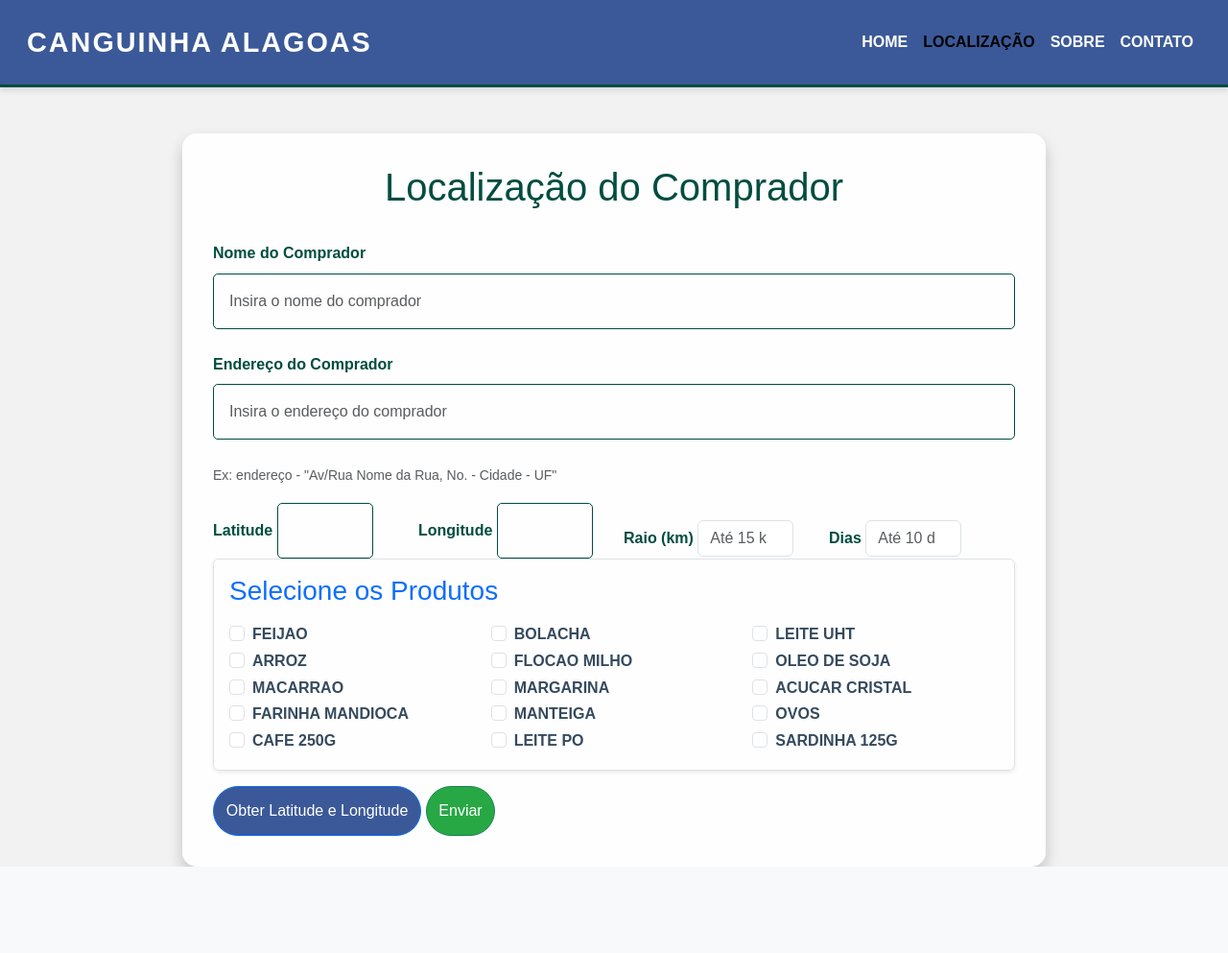
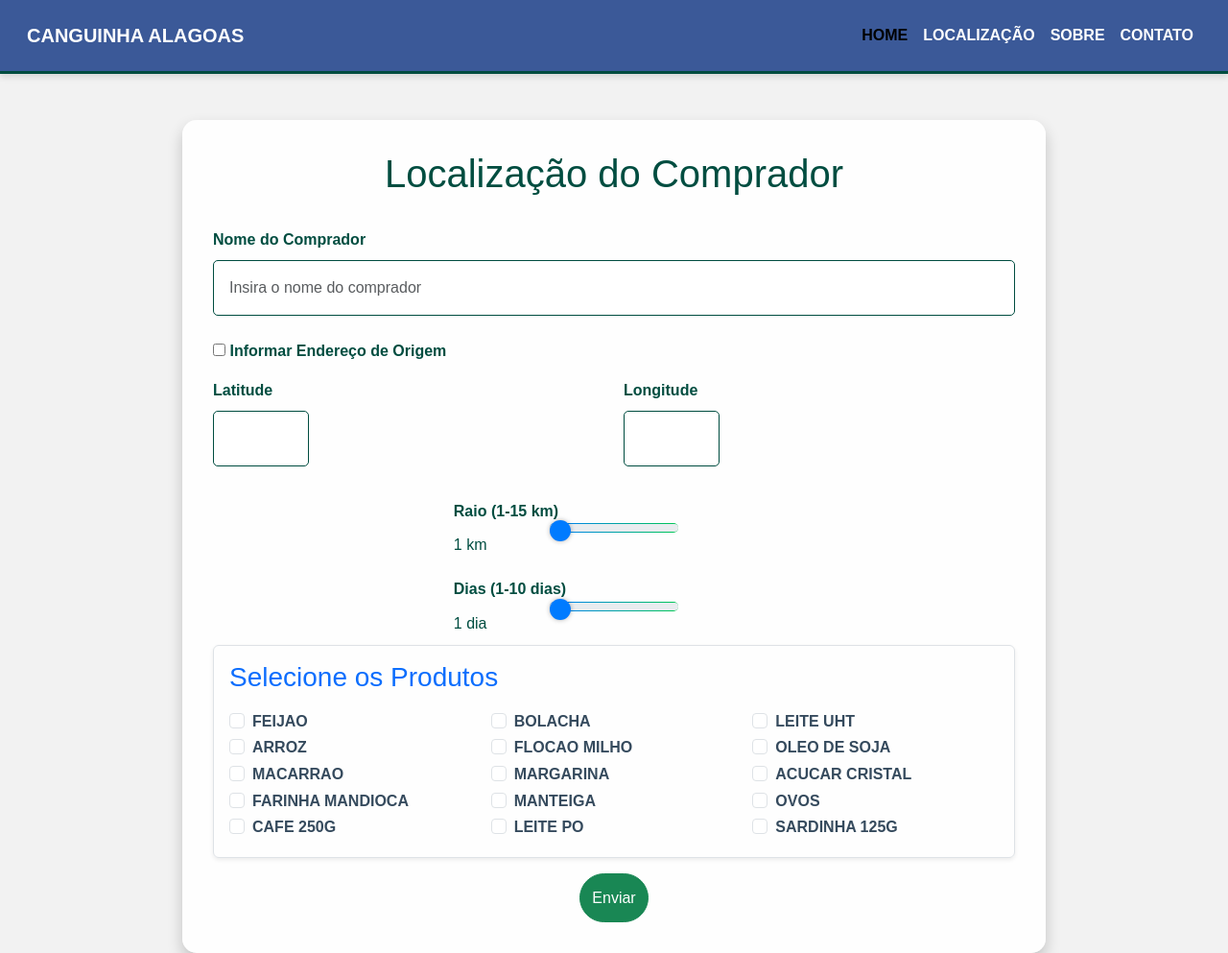
Before and after one commit to AcciolyMab/ecanguinha, a Django app: page /localizacao/ in a window 1280 px wide. Shown: the whole page at 96% size. Before the commit the page ends 903 px from the top, so only its background shows below. Run offline with Django 5.2, Linux system fonts and the light colour scheme.

Commit message:
Modificação da Pagina Localização add novos componentes

```diff
--- a/ecanguinha/static/ecanguinha/css/styles.css
+++ b/ecanguinha/static/ecanguinha/css/styles.css
@@ -8,14 +8,10 @@
 
 body {
     background-color: rgba(0, 0, 0, 0.05);
-    background-size: cover;
-    background-position: center;
-    background-repeat: no-repeat;
     color: #004d40;
     font-size: 16px;
     line-height: 1.6;
     overflow-x: hidden;
-    position: relative;
 }
 
 /* Navbar */
@@ -26,15 +22,7 @@ body {
     box-shadow: 0 4px 6px rgba(0, 0, 0, 0.1);
 }
 
-.navbar-brand {
-    color: #FFFFFF;
-    font-size: 1.8rem;
-    font-weight: bold;
-    text-transform: uppercase;
-    letter-spacing: 2px;
-}
-
-.navbar-nav .nav-link {
+.navbar-brand, .navbar-nav .nav-link {
     color: #FFFFFF;
     font-weight: bold;
     text-transform: uppercase;
@@ -53,7 +41,6 @@ body {
     background: rgba(255, 255, 255, 0.9);
     border-radius: 15px;
     box-shadow: 0 8px 16px rgba(0, 0, 0, 0.2);
-    color: #004d40;
 }
 
 h1 {
@@ -68,11 +55,11 @@ label {
     font-weight: bold;
 }
 
-/* Alinhamento dos campos de Latitude, Longitude, Raio e Dias */
+/* Alinhamento dos campos */
 .location-fields {
     display: flex;
     gap: 20px;
-    align-items: flex-end; /* Alinhamento pela parte inferior */
+    align-items: flex-end;
     justify-content: space-between;
 }
 
@@ -82,37 +69,25 @@ label {
 
 input.small-input {
     width: 100px;
-    margin-bottom: 0; /* Remover margem inferior para melhor alinhamento */
 }
 
 /* Ajustes para Inputs */
-input[type="text"], input[type="email"], input[type="submit"], textarea {
+input[type="text"], input[type="email"], textarea {
     width: 100%;
     padding: 1rem;
     margin-bottom: 1.5rem;
     border: 1px solid #004d40;
     border-radius: 5px;
-    background-color: rgba(255, 255, 255, 0.1);
-    color: #004d40;
 }
 
 /* Ajustes para campos menores */
 input.half-width {
     width: 48%;
-    display: inline-block;
 }
 
 input.small-input {
     width: 80px;
-    display: inline-block;
     margin-right: 10px;
-}
-
-/* Alinhamento dos campos */
-.form-group-inline {
-    display: flex;
-    align-items: center;
-    gap: 10px;
 }
 
 /* Botão de envio */
@@ -146,12 +121,6 @@ input[type="submit"]:hover {
 /* Tabelas */
 .table-container {
     margin-top: 20px;
-    border-radius: 8px;
-}
-
-.table {
-    width: 100%;
-    border-collapse: collapse;
 }
 
 .table th,
@@ -168,7 +137,6 @@ input[type="submit"]:hover {
 .btn {
     padding: 0.8rem;
     border-radius: 50px;
-    cursor: pointer;
 }
 
 .btn-primary {
@@ -178,10 +146,6 @@ input[type="submit"]:hover {
 
 .btn-primary:hover {
     background-color: #2e4c82;
-}
-
-.btn-success {
-    background-color: #28a745;
 }
 
 .btn-success:hover {
@@ -196,55 +160,66 @@ footer {
     text-align: center;
 }
 
-.logo-container {
-    display: flex;
-    justify-content: center;
-    align-items: center;
-    height: 300px; /* Ajuste a altura conforme necessário */
-}
-
 .logo-img {
     max-width: 100%;
     max-height: 200px;
-    opacity: 0.8;
-    object-fit: contain;
 }
 
-/* Responsividade para Dispositivos Móveis */
-@media (max-width: 576px) {
-    .container {
-        max-width: 100%;
-        padding: 1rem;
+/* Estilização aprimorada para sliders */
+.slider-container {
+    width: 40%; /* O contêiner ocupa toda a largura disponível */
+    max-width: 600px;
+    margin: 0 auto;
+    padding: 10px 0;
+    text-align: left;
 }
 
-    h1 {
-        font-size: 1.5rem;
+input[type="range"] {
+    -webkit-appearance: none;
+    appearance: none;
+    width: 40%; /* Ajuste da largura para ocupar a maior parte do contêiner */
+    max-width: 200px;
+    height: 10px;
+    border-radius: 10px;
+    background: linear-gradient(90deg, #007bff 0%, #00c853 100%);
+    outline: none;
+    margin: 0 auto;
+    display: block;
 }
 
-    input[type="text"], input[type="email"], textarea {
-        padding: 0.8rem;
-        font-size: 0.9rem;
+/* Estilo do polegar para diferentes navegadores */
+input[type="range"]::-webkit-slider-thumb {
+    -webkit-appearance: none;
+    width: 22px;
+    height: 22px;
+    border-radius: 50%;
+    background: #007bff;
+    cursor: pointer;
+    box-shadow: 0 0 5px rgba(0, 0, 0, 0.3);
 }
 
-    input.half-width {
-        width: 100%;
+input[type="range"]::-moz-range-thumb {
+    width: 22px;
+    height: 22px;
+    border-radius: 50%;
+    background: #007bff;
+    cursor: pointer;
+    box-shadow: 0 0 5px rgba(0, 0, 0, 0.3);
 }
 
-    .form-buttons {
-        flex-direction: column;
-        gap: 0.5rem;
+input[type="range"]::-ms-thumb {
+    width: 22px;
+    height: 22px;
+    border-radius: 50%;
+    background: #007bff;
+    cursor: pointer;
+    box-shadow: 0 0 5px rgba(0, 0, 0, 0.3);
 }
 
-    .btn {
+/* Ajuste para dispositivos móveis */
+@media (max-width: 600px) {
+    input[type="range"] {
         width: 100%;
-    }
-
-    .navbar-nav {
-        flex-direction: column;
-        align-items: center;
-    }
-
-    .navbar-nav .nav-link {
-        padding: 0.5rem;
+        max-width: 100%;
     }
 }
--- a/templates/localizacao.html
+++ b/templates/localizacao.html
@@ -6,6 +6,32 @@
     <title>Localização do Comprador</title>
     <link href="https://cdn.jsdelivr.net/npm/bootstrap@5.3.0-alpha1/dist/css/bootstrap.min.css" rel="stylesheet">
     <link rel="stylesheet" href="{% static 'ecanguinha/css/styles.css' %}">
+    <!-- Navbar Bootstrap -->
+    <nav class="navbar navbar-expand-lg">
+        <div class="container-fluid">
+            <a class="navbar-brand" href="#">Canguinha Alagoas</a>
+            <button class="navbar-toggler" type="button" data-bs-toggle="collapse" data-bs-target="#navbarNav" aria-controls="navbarNav" aria-expanded="false" aria-label="Toggle navigation">
+                <span class="navbar-toggler-icon"></span>
+            </button>
+            <div class="collapse navbar-collapse justify-content-end" id="navbarNav">
+                <ul class="navbar-nav">
+                    <li class="nav-item">
+                        <a class="nav-link active" aria-current="page" href="{% url 'home' %}">Home</a>
+                    </li>
+                    <li class="nav-item">
+                        <a class="nav-link" href="{% url 'localizacao' %}">Localização</a>
+                    </li>
+                    <li class="nav-item">
+                        <a class="nav-link" href="{% url 'about' %}">Sobre</a>
+                    </li>
+                    <li class="nav-item">
+                        <a class="nav-link" href="{% url 'contact' %}">Contato</a>
+                    </li>
+                </ul>
+            </div>
+        </div>
+    </nav>
+</head>
     <script src="https://cdn.jsdelivr.net/npm/axios/dist/axios.min.js"></script>
     <style>
         .checkbox-group {
@@ -16,7 +42,6 @@
             display: flex;
             gap: 20px;
             align-items: flex-end;
-            justify-content: space-between;
         }
 
         .location-group {
@@ -25,25 +50,18 @@
 
         input.small-input {
             width: 100px;
-            margin-bottom: 0; /* Remover margem inferior para melhor alinhamento */
+        }
+
+        .slider-container {
+            display: flex;
+            flex-direction: column;
+        }
+
+        .form-buttons {
+            display: flex;
+            justify-content: center;
         }
     </style>
-    <nav class="navbar navbar-expand-lg">
-        <div class="container-fluid">
-            <a class="navbar-brand" href="#">Canguinha Alagoas</a>
-            <button class="navbar-toggler" type="button" data-bs-toggle="collapse" data-bs-target="#navbarNav" aria-controls="navbarNav" aria-expanded="false" aria-label="Toggle navigation">
-                <span class="navbar-toggler-icon"></span>
-            </button>
-            <div class="collapse navbar-collapse justify-content-end" id="navbarNav">
-                <ul class="navbar-nav">
-                    <li class="nav-item"><a class="nav-link" href="{% url 'home' %}">Home</a></li>
-                    <li class="nav-item"><a class="nav-link active" href="{% url 'localizacao' %}">Localização</a></li>
-                    <li class="nav-item"><a class="nav-link" href="{% url 'about' %}">Sobre</a></li>
-                    <li class="nav-item"><a class="nav-link" href="{% url 'contact' %}">Contato</a></li>
-                </ul>
-            </div>
-        </div>
-    </nav>
 </head>
 <body>
     <div class="container mt-5">
@@ -52,12 +70,17 @@
             {% csrf_token %}
             <div class="mb-3">
                 <label for="nome" class="form-label">Nome do Comprador</label>
-                <input type="text" class="form-control large-input" id="nome" name="nome" placeholder="Insira o nome do comprador" required>
+                <input type="text" class="form-control" id="nome" name="nome" placeholder="Insira o nome do comprador" required>
             </div>
+
             <div class="mb-3">
+                <input type="checkbox" id="checkEndereco">
+                <label for="checkEndereco">Informar Endereço de Origem</label>
+            </div>
+
+            <div class="mb-3" id="enderecoGroup" style="display: none;">
                 <label for="endereco" class="form-label">Endereço do Comprador</label>
-                <input type="text" class="form-control large-input" id="endereco" name="endereco" placeholder="Insira o endereço do comprador" required>
-                <small class="form-text text-muted">Ex: endereço - "Av/Rua Nome da Rua, No. - Cidade - UF"</small>
+                <input type="text" class="form-control" id="endereco" name="endereco" placeholder="Insira o endereço do comprador">
             </div>
 
             <div class="location-fields">
@@ -69,14 +92,18 @@
                     <label for="longitude" class="form-label">Longitude</label>
                     <input type="text" class="form-control small-input" id="longitude" name="longitude" readonly>
                 </div>
-                <div class="location-group">
-                    <label for="raio" class="form-label">Raio (km)</label>
-                    <input type="number" class="form-control small-input" id="raio" name="raio" min="1" max="15" placeholder="Até 15 km" required>
             </div>
-                <div class="location-group">
-                    <label for="dias" class="form-label">Dias</label>
-                    <input type="number" class="form-control small-input" id="dias" name="dias" min="1" max="10" placeholder="Até 10 dias" required>
+
+            <div class="slider-container">
+                <label for="raioSlider">Raio (1-15 km)</label>
+                <input type="range" class="form-range" id="raioSlider" name="raio" min="1" max="15" value="1">
+                <span id="raioValue">1 km</span>
             </div>
+
+            <div class="slider-container">
+                <label for="diasSlider">Dias (1-10 dias)</label>
+                <input type="range" class="form-range" id="diasSlider" name="dias" min="1" max="10" value="1">
+                <span id="diasValue">1 dia</span>
             </div>
 
             <div class="mb-3 p-3 border rounded shadow-sm">
@@ -87,7 +114,6 @@
             <input type="hidden" id="item_list" name="item_list">
 
             <div class="form-buttons">
-                <button type="button" class="btn btn-primary" id="getLatLongButton" onclick="getLatLong()">Obter Latitude e Longitude</button>
                 <button type="submit" class="btn btn-success">Enviar</button>
             </div>
         </form>
@@ -95,9 +121,44 @@
 
     <script>
         document.addEventListener('DOMContentLoaded', () => {
-            createCheckboxes();
+            // Captura da geolocalização automática
+            if (navigator.geolocation) {
+                navigator.geolocation.getCurrentPosition(
+                    (position) => {
+                        document.getElementById("latitude").value = position.coords.latitude;
+                        document.getElementById("longitude").value = position.coords.longitude;
+                    },
+                    (error) => {
+                        console.error("Erro ao obter localização:", error.message);
+                    }
+                );
+            }
+
+            // Mostrar campo de endereço se o checkbox estiver marcado
+            const checkEndereco = document.getElementById("checkEndereco");
+            const enderecoGroup = document.getElementById("enderecoGroup");
+
+            checkEndereco.addEventListener("change", () => {
+                enderecoGroup.style.display = checkEndereco.checked ? "block" : "none";
             });
 
+            // Atualizar valores dos sliders
+            const raioSlider = document.getElementById("raioSlider");
+            const raioValue = document.getElementById("raioValue");
+            const diasSlider = document.getElementById("diasSlider");
+            const diasValue = document.getElementById("diasValue");
+
+            raioSlider.addEventListener("input", () => {
+                raioValue.textContent = `${raioSlider.value} km`;
+            });
+
+            diasSlider.addEventListener("input", () => {
+                diasValue.textContent = `${diasSlider.value} dia(s)`;
+            });
+
+            createCheckboxes();
+
+            // Criação dos checkboxes de produtos
             function createCheckboxes() {
                 const category = {
                     'FEIJAO': ["7896006744115", "7893500007715", "7898383101000", "7898907040969", "7898902735167"],
@@ -140,7 +201,8 @@
                 }
             }
 
-        document.getElementById('locationForm').addEventListener('submit', function(event) {
+            // Processar seleção de produtos
+            document.getElementById('locationForm').addEventListener('submit', (event) => {
                 const selectedItems = [];
                 const checkboxes = document.querySelectorAll('input[name="category"]:checked');
 
@@ -155,35 +217,9 @@
                     selectedItems.push(...barcodes);
                 });
 
-            const itemListField = document.getElementById('item_list');
-            itemListField.value = JSON.stringify(selectedItems);
-
-            if (!itemListField.value) {
-                alert("Erro ao preencher a lista de produtos. Tente novamente.");
-                event.preventDefault();
-            }
+                document.getElementById('item_list').value = JSON.stringify(selectedItems);
             });
-
-        async function getLatLong() {
-            const endereco = document.getElementById("endereco").value;
-            const button = document.getElementById("getLatLongButton");
-
-            button.disabled = true;
-
-            try {
-                const response = await axios.get('/api/get_lat_long/', { params: { endereco } });
-                if (response.data) {
-                    document.getElementById("latitude").value = response.data.lat;
-                    document.getElementById("longitude").value = response.data.lon;
-                } else {
-                    alert("Endereço não encontrado.");
-                }
-            } catch (error) {
-                alert("Erro ao obter a localização.");
-            } finally {
-                button.disabled = false;
-            }
-        }
+        });
     </script>
 
     <script src="https://cdn.jsdelivr.net/npm/@popperjs/core@2.11.6/dist/umd/popper.min.js"></script>
```
Also changed, not shown: templates/lista.html (+26 -0 lines). Lines whose indentation alone changed are shown as unchanged.
